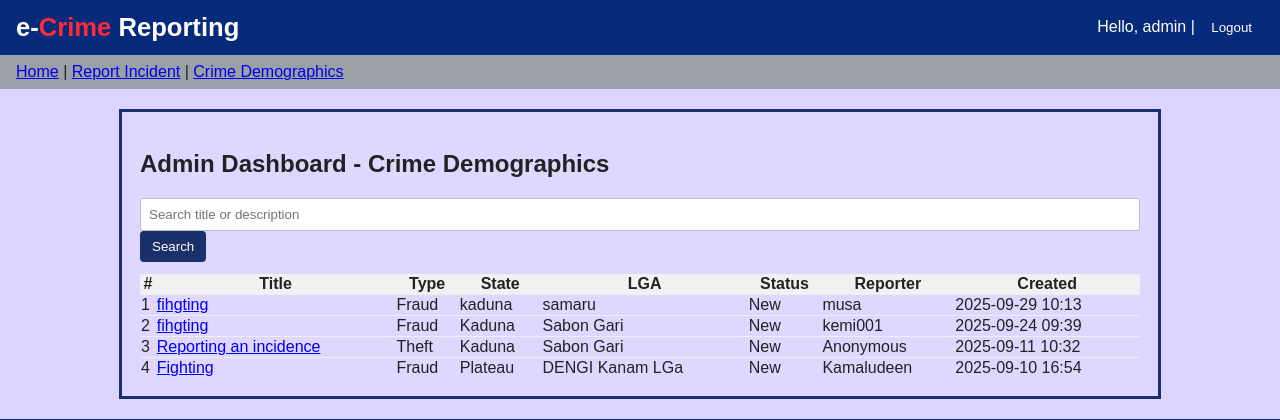
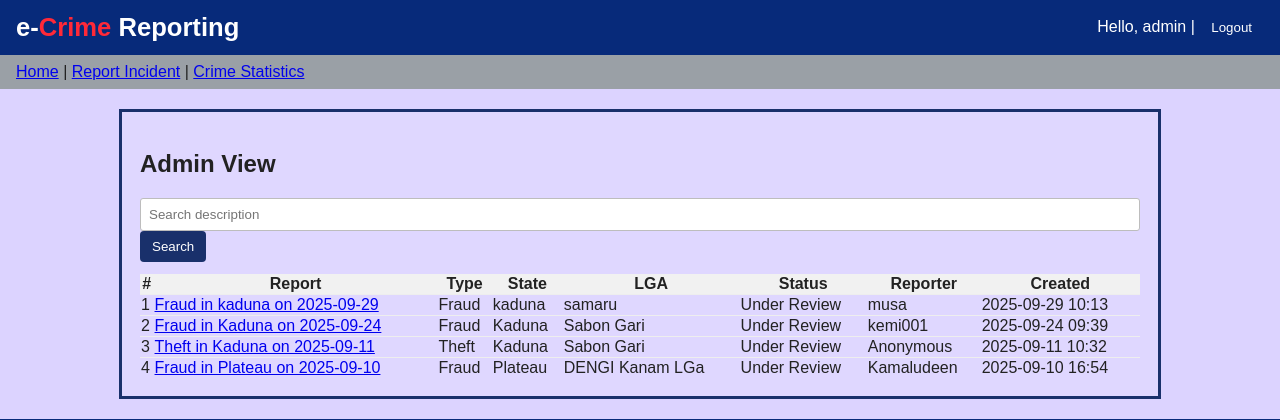
Before and after one commit to Usermah/crime-report, a Django app: page /dashboard/ in a window 1280 px wide. Shown: the top 420 px of the page. Run offline with Django 5.2, Linux system fonts and the light colour scheme; a user stored in the database is signed in; data comes from the database, SQL or seed files in the repository; both versions use the stored data as it was before the commit; some libraries are stand-ins or nearby versions.

Commit message:
Initial commit or update

```diff
--- a/reports/admin.py
+++ b/reports/admin.py
@@ -3,7 +3,7 @@ from .models import Report
 
 @admin.register(Report)
 class ReportAdmin(admin.ModelAdmin):
-    list_display = ('id', 'title', 'crime_type', 'state', 'lga', 'status', 'reporter', 'created_at')
+    list_display = ('id', 'crime_type', 'state', 'lga', 'status', 'reporter', 'created_at')
     list_filter = ('crime_type', 'status', 'state')
-    search_fields = ('title', 'incident_description', 'location_description', 'lga')
+    search_fields = ('incident_description', 'location_description', 'lga')
     readonly_fields = ('created_at', 'updated_at')
--- a/reports/models.py
+++ b/reports/models.py
@@ -11,13 +11,11 @@ CRIME_CHOICES = [
 ]
 
 STATUS_CHOICES = [
-    ('new', 'New'),
-    ('investigating', 'Investigating'),
-    ('closed', 'Closed'),
+    ('new', 'Under Review'),
+    ('reviewed', 'Reviewed'),
 ]
 
 class Report(models.Model):
-    title = models.CharField(max_length=200)
     reporter = models.ForeignKey(User, on_delete=models.SET_NULL, null=True, blank=True)
     crime_type = models.CharField(max_length=50, choices=CRIME_CHOICES, default='other')
     state = models.CharField(max_length=100, blank=True)
@@ -31,11 +29,10 @@ class Report(models.Model):
     created_at = models.DateTimeField(auto_now_add=True)
     updated_at = models.DateTimeField(auto_now=True)
 
-
-
-
     class Meta:
         ordering = ['-created_at']
 
     def __str__(self):
-        return f"{self.title} ({self.get_crime_type_display()})"
+        # Automatically generate a readable title
+        date_str = self.created_at.strftime('%Y-%m-%d') if self.created_at else 'Unknown date'
+        return f"{self.get_crime_type_display()} in {self.state or 'Unknown'} on {date_str}"
--- a/reports/views.py
+++ b/reports/views.py
@@ -5,25 +5,32 @@ from django.contrib.auth.decorators import login_required, user_passes_test
 from django.contrib import messages
 from django.contrib.auth import login
 
-
 def home(request):
     latest = Report.objects.all()[:6]
     return render(request, 'home.html', {'latest': latest})
 
 def report_detail(request, pk):
     report = get_object_or_404(Report, pk=pk)
+
+    # Admin can mark report as reviewed
+    if request.method == "POST" and request.user.is_staff:
+        report.status = 'reviewed'
+        report.save()
+        messages.success(request, "Report marked as reviewed.")
+        return redirect('report_detail', pk=report.pk)
+
     return render(request, 'report_detail.html', {'report': report})
 
+@login_required
 def report_create(request):
     if request.method == "POST":
         form = ReportForm(request.POST, request.FILES)
         if form.is_valid():
-            rep = form.save(commit=False)
-            if request.user.is_authenticated:
-                rep.reporter = request.user
-            rep.save()
-            messages.success(request, "Report submitted successfully.")
-            return redirect('report_detail', pk=rep.pk)
+            report = form.save(commit=False)
+            report.reporter = request.user
+            report.save()
+            messages.success(request, "Incident reported successfully.")
+            return redirect('dashboard')
     else:
         form = ReportForm()
     return render(request, 'report_form.html', {'form': form})
@@ -40,29 +47,13 @@ def register(request):
         form = RegisterForm()
     return render(request, 'registration/register.html', {'form': form})
 
-# Admin-only dashboard
 def is_staff(user):
     return user.is_staff
 
 @user_passes_test(is_staff)
 def dashboard(request):
-    q = request.GET.get('q','')
+    q = request.GET.get('q', '')
     reports = Report.objects.all()
     if q:
-        reports = reports.filter(incident_description__icontains=q) | reports.filter(title__icontains=q)
+        reports = reports.filter(incident_description__icontains=q)
     return render(request, 'dashboard.html', {'reports': reports})
-
-
-@login_required
-def report_create(request):
-    if request.method == "POST":
-        form = ReportForm(request.POST, request.FILES)
-        if form.is_valid():
-            report = form.save(commit=False)
-            report.reporter = request.user
-            report.save()
-            messages.success(request, "Incident reported successfully.")
-            return redirect('dashboard')
-    else:
-        form = ReportForm()
-    return render(request, 'report_form.html', {'form': form})
--- a/templates/base.html
+++ b/templates/base.html
@@ -29,7 +29,7 @@
   <nav class="nav">
     <a href="{% url 'home' %}">Home</a> |
     <a href="{% url 'report_create' %}">Report Incident</a> |
-    <a href="{% url 'dashboard' %}">Crime Demographics</a>
+    <a href="{% url 'dashboard' %}">Crime Statistics</a>
   </nav>
 
   <main class="container">
--- a/templates/dashboard.html
+++ b/templates/dashboard.html
@@ -1,23 +1,31 @@
 {% extends 'base.html' %}
-{% block title %}Admin Dashboard{% endblock %}
+{% block title %}Admin View{% endblock %}
+
 {% block content %}
-  <h2>Admin Dashboard - Crime Demographics</h2>
+  <h2>Admin View</h2>
   <form method="get" style="margin-bottom:12px;">
-    <input type="text" name="q" placeholder="Search title or description" value="{{ request.GET.q|default:'' }}">
+    <input type="text" name="q" placeholder="Search description" value="{{ request.GET.q|default:'' }}">
     <button type="submit">Search</button>
   </form>
 
   <table style="width:100%; border-collapse:collapse;">
     <thead>
       <tr style="background:#f1f1f1;">
-        <th>#</th><th>Title</th><th>Type</th><th>State</th><th>LGA</th><th>Status</th><th>Reporter</th><th>Created</th>
+        <th>#</th>
+        <th>Report</th>
+        <th>Type</th>
+        <th>State</th>
+        <th>LGA</th>
+        <th>Status</th>
+        <th>Reporter</th>
+        <th>Created</th>
       </tr>
     </thead>
     <tbody>
       {% for r in reports %}
         <tr style="border-top:1px solid #eee;">
           <td>{{ forloop.counter }}</td>
-          <td><a href="{% url 'report_detail' r.pk %}">{{ r.title }}</a></td>
+          <td><a href="{% url 'report_detail' r.pk %}">{{ r }}</a></td>
           <td>{{ r.get_crime_type_display }}</td>
           <td>{{ r.state }}</td>
           <td>{{ r.lga }}</td>
--- a/templates/report_form.html
+++ b/templates/report_form.html
@@ -1,6 +1,7 @@
 {% extends 'base.html' %}
 {% load widget_tweaks %}
 {% block title %}Report Incident{% endblock %}
+
 {% block content %}
   <h2>Report an Incident</h2>
   <div class="card">
```
Also changed, not shown: reports/forms.py (+13 -4 lines), templates/home.html (+10 -2 lines), templates/report_detail.html (+30 -7 lines), db.sqlite3, media/reports/Screenshot_From_2025-08-07_21-14-04.png (added), reports/migrations/0004_remove_report_title_alter_report_status.py (added).
